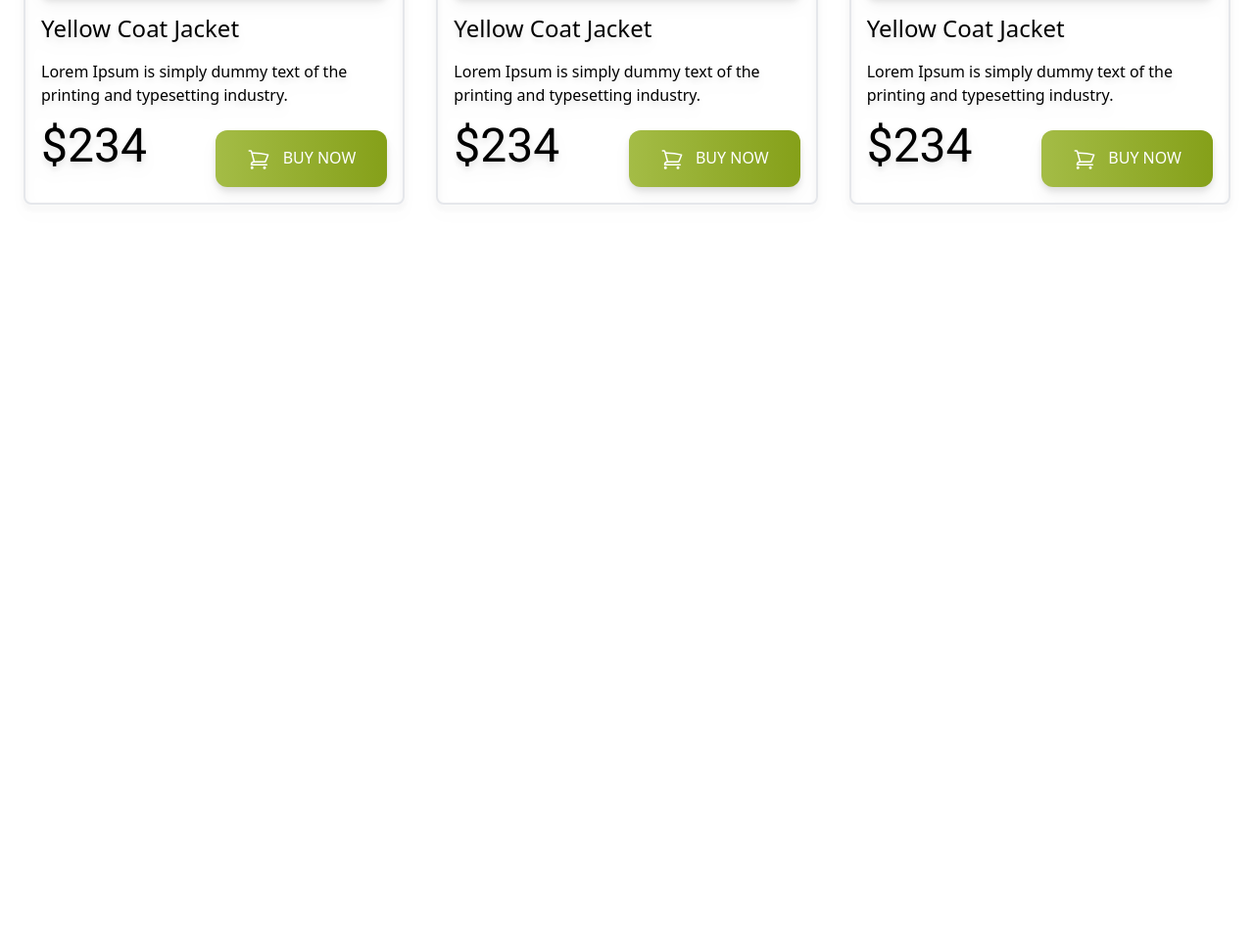
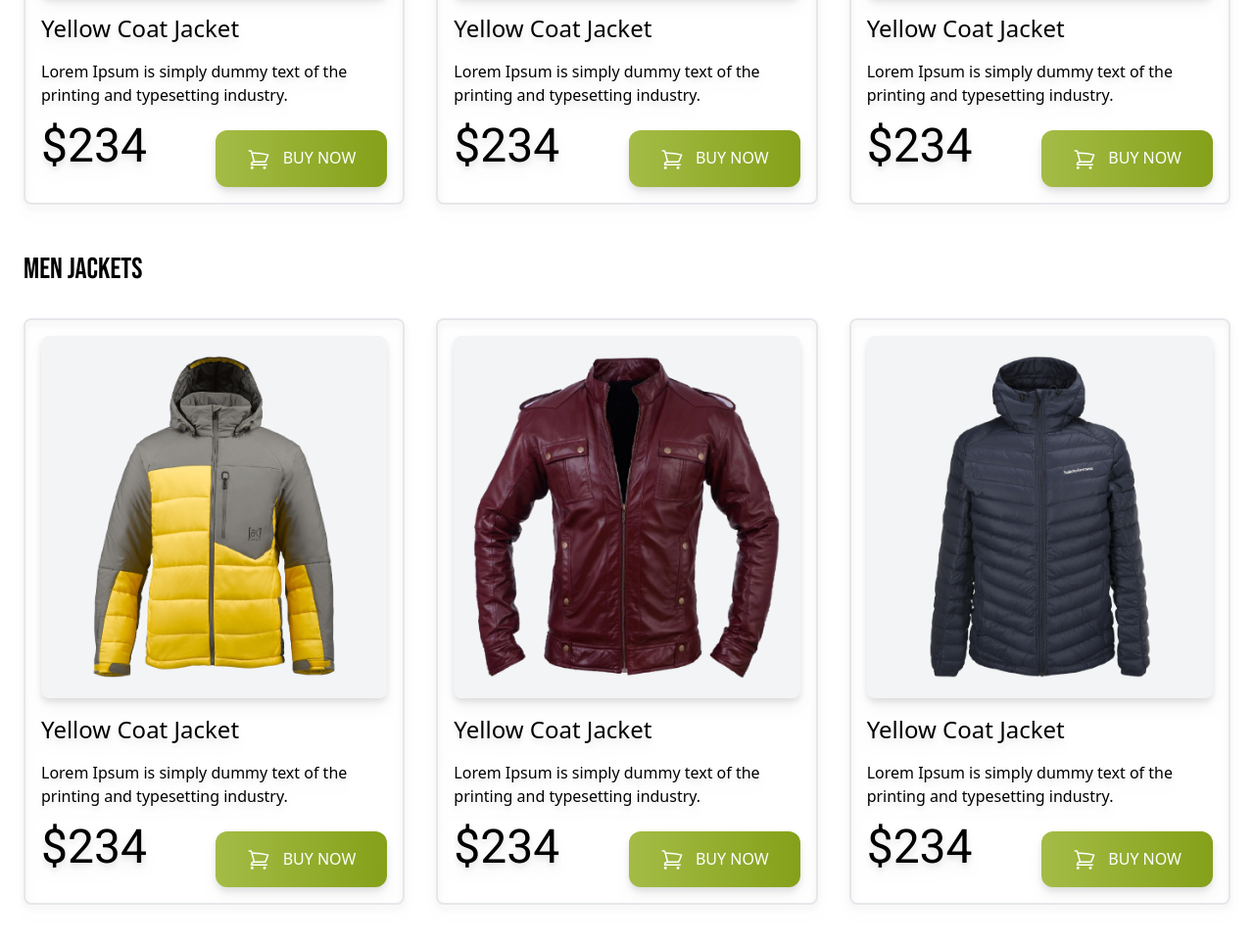
Before and after one commit to kasem32833/penguin-fashion, a plain HTML site: page index.html in a window 1280 px wide. Shown: the part 1200-2163 px from the top of the page at 98% size. Before the commit the page ends 1457 px from the top, so only its background shows below. Drawn offline with nearby package versions, Linux system fonts and the light colour scheme.

Commit message:
Men jacket section added

```diff
--- a/index.html
+++ b/index.html
@@ -104,6 +104,65 @@
             </div>
 
         </section>
+        <!-- Men jacket section -->
+        <section class="max-w-7xl mx-auto my-12 px-6">
+            <h3 class="uppercase font-bebas text-3xl">Men Jackets</h3>
+            <!-- jacket container -->
+            <div class="grid grid-cols-1  md:grid-cols-2 lg:grid-cols-3 gap-8 mt-8">
+                <!-- jacket one -->
+                <div class="space-y-4 drop-shadow-lg border-2 p-4 rounded-lg">
+                    <div class="bg-gray-100 p-5 rounded-lg">
+                        <img src="./images/jacket-4.png" alt="">
+                    </div>
+                    <h4 class="text-2xl">Yellow Coat Jacket </h4>
+                    <p>Lorem Ipsum is simply dummy text of the
+                        printing and typesetting industry.</p>
+                    <div class="flex justify-between">
+                        <h3 class="font-roboto text-5xl">$234</h3>
+                        <button class="py-4 px-8 bg-gradient-to-r from-[#A4BC46] to-[#85A019] uppercase text-white font-medium mt-2 rounded-xl">
+                            <svg xmlns="http://www.w3.org/2000/svg" class="inline w-6 h-6 mr-2 " fill="none" viewBox="0 0 24 24" stroke-width="1.5" stroke="currentColor" class="w-6 h-6">
+                            <path stroke-linecap="round" stroke-linejoin="round" d="M2.25 3h1.386c.51 0 .955.343 1.087.835l.383 1.437M7.5 14.25a3 3 0 00-3 3h15.75m-12.75-3h11.218c1.121-2.3 2.1-4.684 2.924-7.138a60.114 60.114 0 00-16.536-1.84M7.5 14.25L5.106 5.272M6 20.25a.75.75 0 11-1.5 0 .75.75 0 011.5 0zm12.75 0a.75.75 0 11-1.5 0 .75.75 0 011.5 0z" />
+                          </svg>
+                          Buy Now </button>
+                    </div>
+                </div>
+                <!-- jacket two -->
+                <div class="space-y-4 drop-shadow-lg border-2 p-4 rounded-lg ">
+                    <div class="bg-gray-100 p-5  rounded-lg">
+                        <img src="./images/jacket-5.png" alt="">
+                    </div>
+                    <h4 class="text-2xl">Yellow Coat Jacket </h4>
+                    <p>Lorem Ipsum is simply dummy text of the
+                        printing and typesetting industry.</p>
+                    <div class="flex justify-between">
+                        <h3 class="font-roboto text-5xl">$234</h3>
+                        <button class="py-4 px-8 bg-gradient-to-r from-[#A4BC46] to-[#85A019] uppercase text-white font-medium mt-2 rounded-xl">
+                            <svg xmlns="http://www.w3.org/2000/svg" class="inline w-6 h-6 mr-2 " fill="none" viewBox="0 0 24 24" stroke-width="1.5" stroke="currentColor" class="w-6 h-6">
+                            <path stroke-linecap="round" stroke-linejoin="round" d="M2.25 3h1.386c.51 0 .955.343 1.087.835l.383 1.437M7.5 14.25a3 3 0 00-3 3h15.75m-12.75-3h11.218c1.121-2.3 2.1-4.684 2.924-7.138a60.114 60.114 0 00-16.536-1.84M7.5 14.25L5.106 5.272M6 20.25a.75.75 0 11-1.5 0 .75.75 0 011.5 0zm12.75 0a.75.75 0 11-1.5 0 .75.75 0 011.5 0z" />
+                          </svg>
+                          Buy Now </button>
+                    </div>
+                </div>
+                <!-- jacket three -->
+                <div class="space-y-4 drop-shadow-lg border-2 p-4 rounded-lg">
+                    <div class="bg-gray-100 p-5  rounded-lg">
+                        <img src="./images/jacket-6.png" alt="">
+                    </div>
+                    <h4 class="text-2xl">Yellow Coat Jacket </h4>
+                    <p>Lorem Ipsum is simply dummy text of the
+                        printing and typesetting industry.</p>
+                    <div class="flex justify-between">
+                        <h3 class="font-roboto text-5xl">$234</h3>
+                        <button class="py-4 px-8 bg-gradient-to-r from-[#A4BC46] to-[#85A019] uppercase text-white font-medium mt-2 rounded-xl">
+                            <svg xmlns="http://www.w3.org/2000/svg" class="inline w-6 h-6 mr-2 " fill="none" viewBox="0 0 24 24" stroke-width="1.5" stroke="currentColor" class="w-6 h-6">
+                            <path stroke-linecap="round" stroke-linejoin="round" d="M2.25 3h1.386c.51 0 .955.343 1.087.835l.383 1.437M7.5 14.25a3 3 0 00-3 3h15.75m-12.75-3h11.218c1.121-2.3 2.1-4.684 2.924-7.138a60.114 60.114 0 00-16.536-1.84M7.5 14.25L5.106 5.272M6 20.25a.75.75 0 11-1.5 0 .75.75 0 011.5 0zm12.75 0a.75.75 0 11-1.5 0 .75.75 0 011.5 0z" />
+                          </svg>
+                          Buy Now </button>
+                    </div>
+                </div>
+            </div>
+
+        </section>
     </main>
     <footer></footer>
 </body>
```
